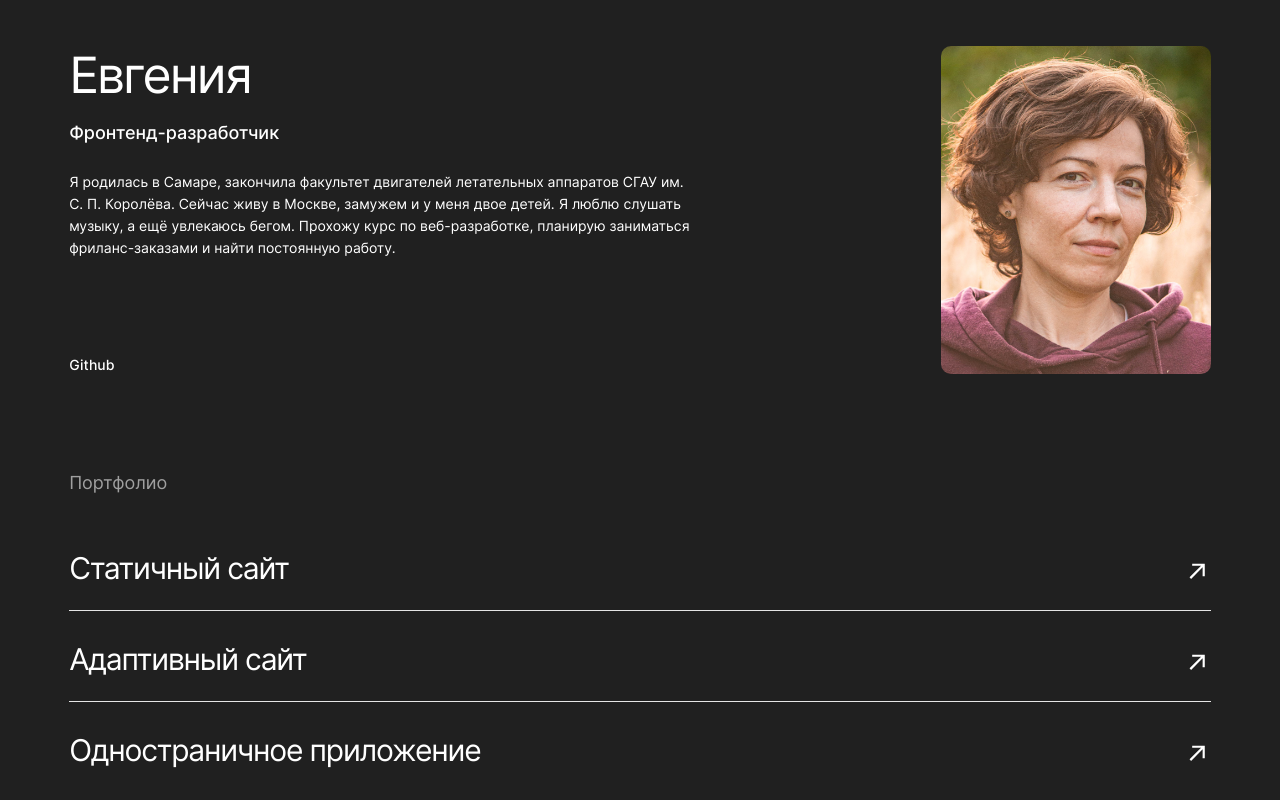
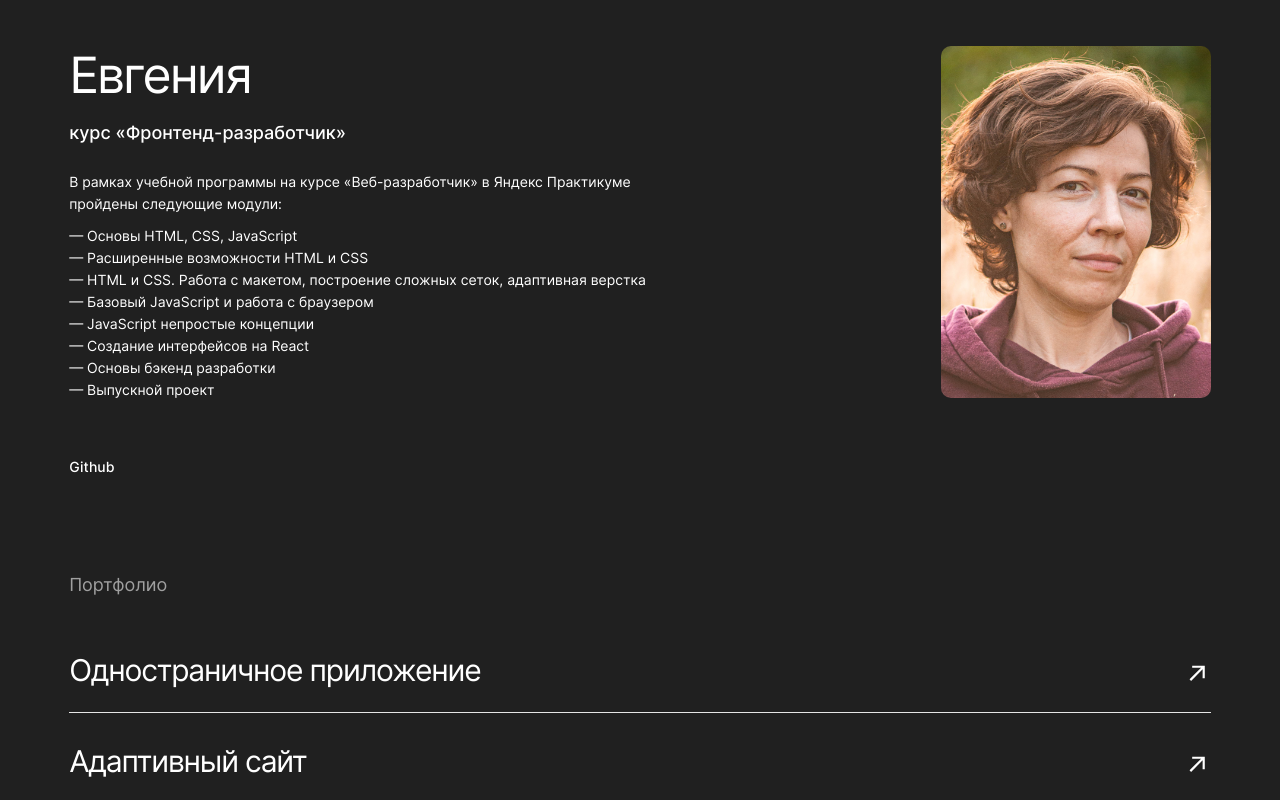
Before and after one commit to Evgeniia2405/movies-explorer-frontend, a React (Create React App) app: page / in a window 1280 px wide. Shown: the part 2000-2800 px from the top of the page. Built offline with nearby package versions, Linux system fonts and the light colour scheme.

Commit message:
feat: text AboutMe

```diff
--- a/src/components/AboutMe/AboutMe.css
+++ b/src/components/AboutMe/AboutMe.css
@@ -59,10 +59,22 @@
   line-height: 16px;
   font-size: 11px;
   font-weight: 400;
-  margin: 0 auto 40px auto;
+  margin: 0 auto 10px auto;
   padding: 0;
 }
 
+.student__list {
+  list-style: none;
+  line-height: 16px;
+  font-size: 11px;
+  font-weight: 400;
+  padding: 0;
+  margin: 0 auto 30px auto;
+}
+
+.student__item {
+  margin: 0;
+}
 .student__link {
   text-decoration: none;
   color: #FFFFFF;
@@ -114,7 +126,12 @@
   .student__paragraph {
     line-height: 18px;
     font-size: 12px;
-    margin: 0 auto 87px auto;
+    margin: 0 auto 10px auto;
+  }
+  .student__list {
+    line-height: 18px;
+    font-size: 12px;
+    margin: 0 auto 40px auto;
   }
 }
 
@@ -142,9 +159,14 @@
   .student__paragraph {
     line-height: 22px;
     font-size: 14px;
-    margin: 0 auto 96px auto;
+    margin: 0 auto 10px auto;
   }
 
+  .student__list {
+    line-height: 22px;
+    font-size: 14px;
+    margin: 0 auto 56px auto;
+  }
   .student__img {
     min-height: 327px;
     min-width: 270px;
--- a/src/components/AboutMe/AboutMe.js
+++ b/src/components/AboutMe/AboutMe.js
@@ -21,15 +21,37 @@ function AboutMe() {
               />
               <article className="student__text">
                 <h2 className="student__title">Евгения</h2>
-                <p className="student__subtitle">Фронтенд-разработчик</p>
+                <p className="student__subtitle">
+                  курс &laquo;Фронтенд-разработчик&raquo;
+                </p>
                 <p className="student__paragraph">
-                  Я&nbsp;родилась в&nbsp;Самаре, закончила факультет двигателей
-                  летательных аппаратов СГАУ им. С.&nbsp;П.&nbsp;Королёва.
-                  Сейчас живу в&nbsp;Москве, замужем и&nbsp;у&nbsp;меня двое
-                  детей. Я&nbsp;люблю слушать музыку, а&nbsp;ещё увлекаюсь
-                  бегом. Прохожу курс по&nbsp;веб-разработке, планирую
-                  заниматься фриланс-заказами и&nbsp;найти постоянную работу.
+                  В&nbsp;рамках учебной программы на&nbsp;курсе
+                  &laquo;Веб-разработчик&raquo; в&nbsp;Яндекс Практикуме
+                  пройдены следующие модули:
                 </p>
+                <ul className="student__list">
+                  <li className="student__item">
+                  &mdash;&nbsp;Основы HTML, CSS, JavaScript
+                  </li>
+                  <li className="student__item">
+                  &mdash;&nbsp;Расширенные возможности HTML и&nbsp;CSS
+                  </li>
+                  <li className="student__item">
+                  &mdash;&nbsp;HTML и&nbsp;CSS. Работа с&nbsp;макетом, построение сложных
+                    сеток, адаптивная верстка
+                  </li>
+                  <li className="student__item">
+                  &mdash;&nbsp;Базовый JavaScript и&nbsp;работа с&nbsp;браузером
+                  </li>
+                  <li className="student__item">
+                  &mdash;&nbsp;JavaScript непростые концепции
+                  </li>
+                  <li className="student__item">
+                  &mdash;&nbsp;Создание интерфейсов на&nbsp;React
+                  </li>
+                  <li className="student__item">&mdash;&nbsp;Основы бэкенд разработки</li>
+                  <li className="student__item">&mdash;&nbsp;Выпускной проект</li>
+                </ul>
                 <a
                   className="student__link"
                   href="https://github.com/evgeniia2405"
--- a/src/utils/MainApi.js
+++ b/src/utils/MainApi.js
@@ -101,7 +101,7 @@ class Api {
   }
 }
 const API_OPTIONS = {
-  url: "https://api.movies.evgenia2405.nomoredomains.work",
+  url: "http://localhost:3001",
   headers: {
     "Content-Type": "application/json",
   },
--- a/src/utils/MainAuth.js
+++ b/src/utils/MainAuth.js
@@ -1,4 +1,4 @@
-export const BASE_URL = "https://api.movies.evgenia2405.nomoredomains.work";
+export const BASE_URL = "http://localhost:3001";
 
 function getResponse(res) {
   if (!res.ok) {
--- a/src/utils/dataPortfolio.js
+++ b/src/utils/dataPortfolio.js
@@ -1,22 +1,22 @@
 export const dataPortfolio = [
   {
     id: 1,
-    title: 'Статичный сайт',
-    link: 'https://evgeniia2405.github.io/how-to-learn/',
-    target: '_blank',
-    rel: 'noreferrer'
-  },
-  {
-    id: 2,
-    title: 'Адаптивный сайт',
-    link: 'https://evgeniia2405.github.io/russian-travel/',
+    title: 'Одностраничное приложение',
+    link: 'https://github.com/Evgeniia2405/react-mesto-auth',
     target: '_blank',
     rel: 'noreferrer'
   },
   {
     id: 3,
-    title: 'Одностраничное приложение',
-    link: 'https://domainname.evgenia2405.nomoredomainsclub.ru/',
+    title: 'Адаптивный сайт',
+    link: 'https://github.com/Evgeniia2405/russian-travel',
+    target: '_blank',
+    rel: 'noreferrer'
+  },
+  {
+    id: 4,
+    title: 'Статичный неадаптивный сайт',
+    link: 'https://github.com/Evgeniia2405/how-to-learn',
     target: '_blank',
     rel: 'noreferrer'
   },
```
